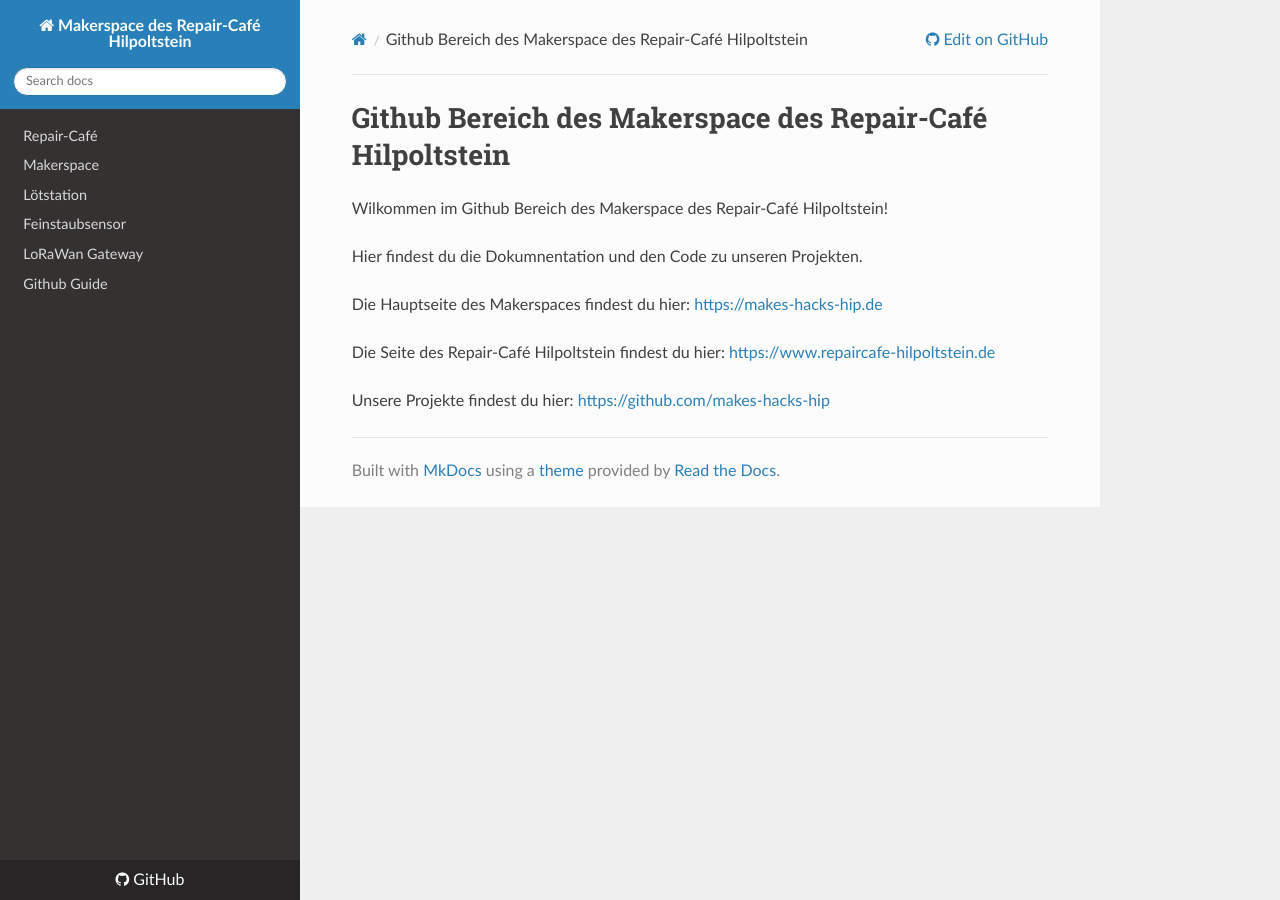
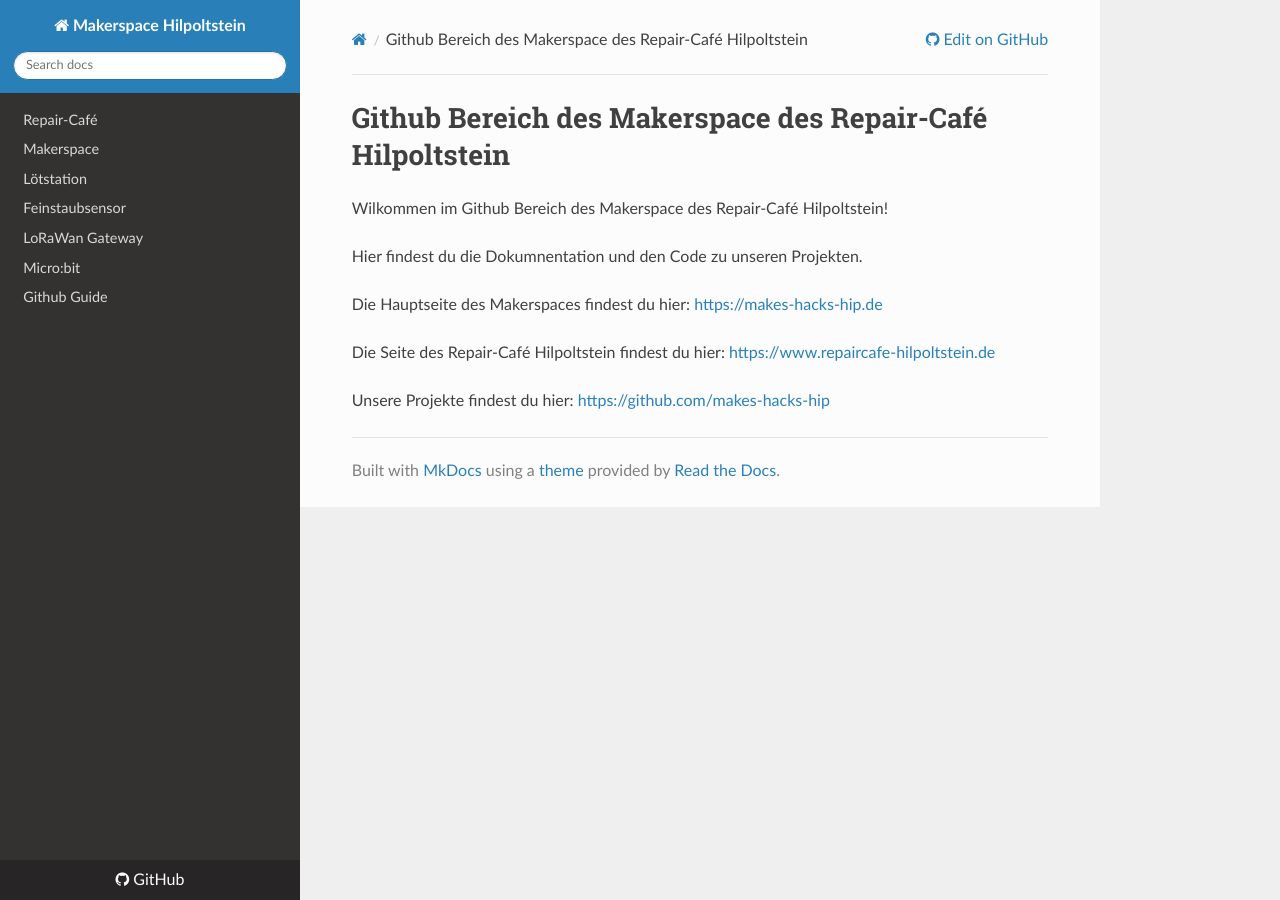
Before and after one commit to makes-hacks-hip/makes-hacks-hip.github.io, an MkDocs documentation site: the page built from docs/index.md, in a window 1280 px wide. Built offline with MkDocs 1.6.1, drawn with Linux system fonts in a browser that asks for light colours; nearby versions of some CDN libraries.

Commit message:
microbit link

```diff
--- a/mkdocs.yml
+++ b/mkdocs.yml
@@ -1,4 +1,4 @@
-site_name: Makerspace des Repair-Café Hilpoltstein
+site_name: Makerspace Hilpoltstein
 site_url: https://makes-hacks-hip.github.io
 nav:
     - Repair-Café: https://www.repaircafe-hilpoltstein.de
@@ -6,6 +6,7 @@ nav:
     - Lötstation: https://makes-hacks-hip.github.io/MakeLoetstation/
     - Feinstaubsensor: https://makes-hacks-hip.github.io/Feinstaubsensor/
     - LoRaWan Gateway: https://makes-hacks-hip.github.io/LoRaWanGateway/
+    - Micro:bit: https://makes-hacks-hip.github.io/microbit/
     - Github Guide: github.md
 theme: readthedocs
 repo_url: https://github.com/makes-hacks-hip/makes-hacks-hip.github.io/
```
